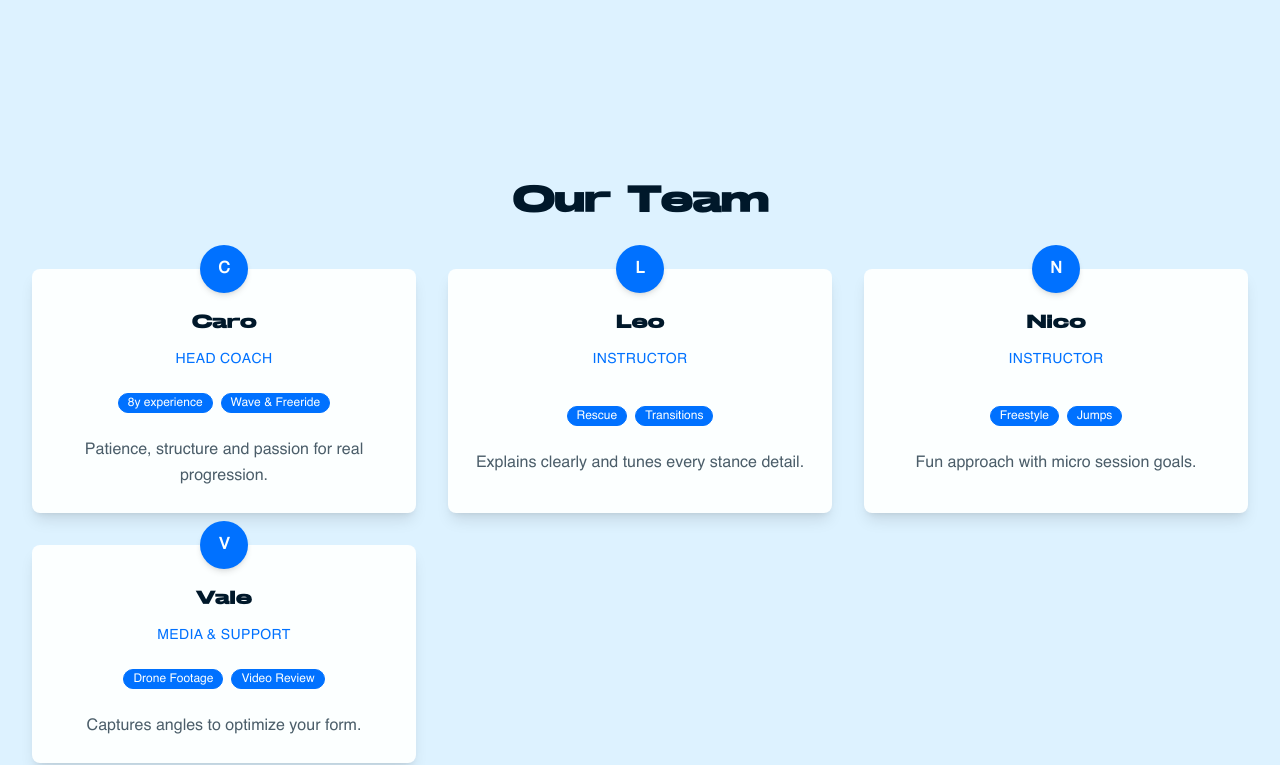
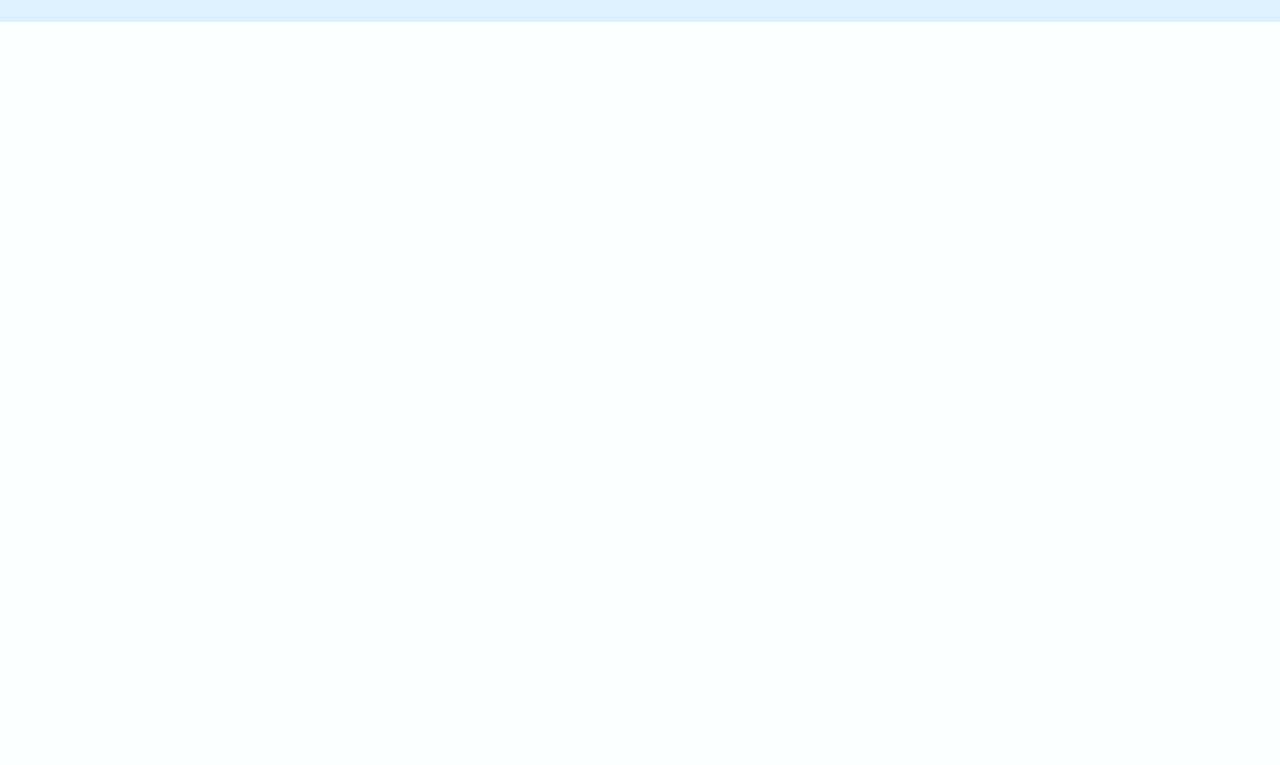
Before and after one commit to activity13/high-as-a-kite, a Next.js app: page /en/about in a window 1280 px wide. Shown: the part 1695-2460 px from the top of the page. After the commit the page ends 1717 px from the top, so only its background shows below. Built offline with nearby package versions, Linux system fonts and the light colour scheme.

Commit message:
feat: Update translations and refactor components for improved layout and functionality

```diff
--- a/locales/en.json
+++ b/locales/en.json
@@ -40,6 +40,9 @@
         "discover": "Discover more"
       },
       "Home": {
+        "sportsShowCase": {
+          "disoverButton": "Discover more"
+        },
         "whyHaak": {
           "title": "Why choose us?",
           "instructorsIKO": {
@@ -814,28 +817,10 @@
         "title": "Our Team",
         "members": [
           {
-            "name": "Caro",
+            "name": "Bruno",
             "role": "Head Coach",
             "tags": ["8y experience", "Wave & Freeride"],
             "bio": "Patience, structure and passion for real progression."
-          },
-          {
-            "name": "Leo",
-            "role": "Instructor",
-            "tags": ["Rescue", "Transitions"],
-            "bio": "Explains clearly and tunes every stance detail."
-          },
-          {
-            "name": "Nico",
-            "role": "Instructor",
-            "tags": ["Freestyle", "Jumps"],
-            "bio": "Fun approach with micro session goals."
-          },
-          {
-            "name": "Vale",
-            "role": "Media & Support",
-            "tags": ["Drone Footage", "Video Review"],
-            "bio": "Captures angles to optimize your form."
           }
         ]
       },
--- a/locales/es.json
+++ b/locales/es.json
@@ -40,6 +40,9 @@
         "discover": "Descubre más"
       },
       "Home": {
+        "sportsShowCase": {
+          "disoverButton": "Descubre más"
+        },
         "whyHaak": {
           "title": "¿Por qué elegirnos?",
           "instructorsIKO": {
@@ -813,28 +816,10 @@
         "title": "Nuestro Equipo",
         "members": [
           {
-            "name": "Caro",
+            "name": "Bruno",
             "role": "Head Coach",
             "tags": ["8y experiencia", "Wave & Freeride"],
             "bio": "Paciencia, técnica y pasión por el progreso real."
-          },
-          {
-            "name": "Leo",
-            "role": "Instructor",
-            "tags": ["Rescate", "Transiciones"],
-            "bio": "Explica claro y ajusta cada detalle de postura."
-          },
-          {
-            "name": "Nico",
-            "role": "Instructor",
-            "tags": ["Freestyle", "Saltos"],
-            "bio": "Enfoque divertido con micro-objetivos por sesión."
-          },
-          {
-            "name": "Vale",
-            "role": "Media & Support",
-            "tags": ["Foto Drone", "Video Análisis"],
-            "bio": "Captura momentos y ángulos clave para tu progreso."
           }
         ]
       },
--- a/src/app/[locale]/about/page.tsx
+++ b/src/app/[locale]/about/page.tsx
@@ -1,11 +1,5 @@
 import React from 'react';
-import {
-  HowItWorksSection,
-  MethodologySection,
-  SafetySection,
-  TeamSection,
-  FinalCTASection,
-} from '@/components';
+import { TeamSection, FinalCTASection } from '@/components';
 import { useTranslations } from 'next-intl';
 
 export default function About() {
@@ -23,9 +17,6 @@ export default function About() {
         </p>
       </section>
 
-      <HowItWorksSection />
-      <MethodologySection />
-      <SafetySection />
       <TeamSection />
       <FinalCTASection />
     </div>
--- a/src/app/[locale]/page.tsx
+++ b/src/app/[locale]/page.tsx
@@ -22,7 +22,7 @@ export default function Home() {
       <StatsBar />
       <SportsShowcase />
       <MainSpotShowcase />
-      <SpotsShowcase /> // todo considerar si debo añadir este componente.
+      <SpotsShowcase />
       <GallerySection />
       <PackagesSection />
       <AdventuresSection />
--- a/src/app/[locale]/sports/page.tsx
+++ b/src/app/[locale]/sports/page.tsx
@@ -1,9 +1,17 @@
 import React from 'react';
-import SportsSlider from '@/components/SportsSection';
+import {
+  SportsSection,
+  HowItWorksSection,
+  MethodologySection,
+  SafetySection,
+} from '@/components';
 export default function LessonsPage() {
   return (
     <div>
-      <SportsSlider />
+      <SportsSection />
+      <HowItWorksSection />
+      <MethodologySection />
+      <SafetySection />
     </div>
   );
 }
--- a/src/components/SportsShowcase.tsx
+++ b/src/components/SportsShowcase.tsx
@@ -1,8 +1,9 @@
 'use client';
-import React, { useState } from 'react';
+import React, { useState, useEffect } from 'react';
 import { motion } from 'framer-motion';
 import Image from 'next/image';
 import Link from 'next/link';
+import { useTranslations } from 'next-intl';
 
 const sports = [
   {
@@ -59,7 +60,20 @@ const sports = [
 ];
 
 export default function SportsShowcase() {
+  const t = useTranslations('translation.translations.Home.sportsShowCase');
   const [active, setActive] = useState<number | null>(null);
+  const [isDesktop, setIsDesktop] = useState<boolean>(false);
+  const total = sports.length;
+  const activeWidth = 60; // percent when active (desktop)
+  const defaultBasis = `${100 / total}%`;
+
+  useEffect(() => {
+    const onResize = () =>
+      setIsDesktop(typeof window !== 'undefined' && window.innerWidth >= 1024);
+    onResize();
+    window.addEventListener('resize', onResize);
+    return () => window.removeEventListener('resize', onResize);
+  }, []);
 
   return (
     <section
@@ -67,19 +81,31 @@ export default function SportsShowcase() {
       className="relative w-full h-screen bg-base-content scrollbar-none overflow-x-auto flex flex-nowrap">
       {sports.map((sport, i) => {
         const isActive = active === i;
+        // compute basis depending on viewport
+        // Desktop: distribute space so active takes `activeWidth%` and others share remaining
+        // Mobile: preserve original behavior (active 60%, others 40%) to avoid layout regressions
+        let basis: string;
+        if (isDesktop) {
+          const inactiveBasis =
+            active === null
+              ? defaultBasis
+              : `${(100 - activeWidth) / (total - 1)}%`;
+          basis = isActive ? `${activeWidth}%` : inactiveBasis;
+        } else {
+          basis = isActive ? '60%' : '40%';
+        }
+
+        const childClass = `${isDesktop ? '' : 'flex-shrink-0'} relative h-full cursor-pointer mr-1 overflow-hidden`;
+
         return (
           <motion.div
             key={i}
             onClick={() => setActive(isActive ? null : i)}
-            className="relative h-full cursor-pointer flex-shrink-0 mr-1"
-            animate={{
-              width: isActive
-                ? '60%'
-                : typeof window !== 'undefined' && window.innerWidth >= 1024
-                  ? '12%'
-                  : '40%',
-              rotate: 0,
-            }}
+            className={childClass}
+            initial={
+              isDesktop ? { flexBasis: defaultBasis } : { width: defaultBasis }
+            }
+            animate={isDesktop ? { flexBasis: basis } : { width: basis }}
             transition={{ duration: 0.6, ease: 'easeInOut' }}>
             {/* Fondo */}
             <Image
@@ -89,22 +115,25 @@ export default function SportsShowcase() {
               className={`object-cover ${sport.img_fit}`}
               sizes="(max-width: 768px) 100vw, 60vw"
             />
-            {/* todo Contenido */}
-            {/* // todo Mejorar en como el contenido se muestra, los deportes
-             con titulos y descripciones largas se ven mal, es como si el contenido
-            quedara por debajo del borde. Debería tener un padding inferior
-            mayor o un margen interno para que tena una separación por orden al borde
-            inferior y podria ser más alto sin importar que ocupe un poco más de
-            altura en su contenedor padre. */}
+
+            {/* Fondo degradado */}
             <div className="absolute inset-0 bg-gradient-to-t from-black/80 via-black/40 to-transparent mt-20" />
             <motion.div
-              className="absolute bottom-0 h-full left-0 right-0 text-white z-10 bg-black/60 backdrop-blur-sm"
+              className="absolute bottom-0 left-0 right-0 text-white z-10 bg-black/60 backdrop-blur-sm"
               animate={{
-                height: isActive ? '180px' : '80px',
-                padding: isActive ? '24px' : '16px',
+                height: isActive ? '200px' : '80px',
+                padding: isActive ? '30px' : '16px',
               }}
               transition={{ duration: 0.4, ease: 'easeOut' }}>
-              <h2 className="text-xl md:text-2xl font-bold">{sport.name}</h2>
+              <h2
+                title={sport.name}
+                className={
+                  isActive
+                    ? 'text-xl md:text-2xl font-bold break-words'
+                    : 'text-xl md:text-2xl font-bold truncate max-w-full'
+                }>
+                {sport.name}
+              </h2>
 
               {isActive && (
                 <motion.div
@@ -112,14 +141,14 @@ export default function SportsShowcase() {
                   animate={{ opacity: 1, y: 0 }}
                   transition={{ delay: 0.2 }}
                   className="mt-3 space-y-4">
-                  <p className="text-sm md:text-base text-white/90 line-clamp-2">
+                  <p className="text-sm  md:text-base text-white/90 line-clamp-2">
                     {sport.description}
                   </p>
                   <Link
                     href={`/sports?sport=${sport.id}`}
                     className="inline-block px-4 py-2 bg-primary text-white rounded-lg hover:bg-primary/90 transition-colors text-sm font-medium"
                     onClick={(e) => e.stopPropagation()}>
-                    Ver deporte →
+                    {t('disoverButton')}
                   </Link>
                 </motion.div>
               )}
--- a/src/components/TeamSection.tsx
+++ b/src/components/TeamSection.tsx
@@ -14,7 +14,7 @@ export const TeamSection = () => {
   }[];
 
   return (
-    <Section background="base-200">
+    <Section background="base-200" className="flex justify-center">
       <SectionTitle as="h2" className="text-center mb-12">
         {t('team.title')}
       </SectionTitle>
```
